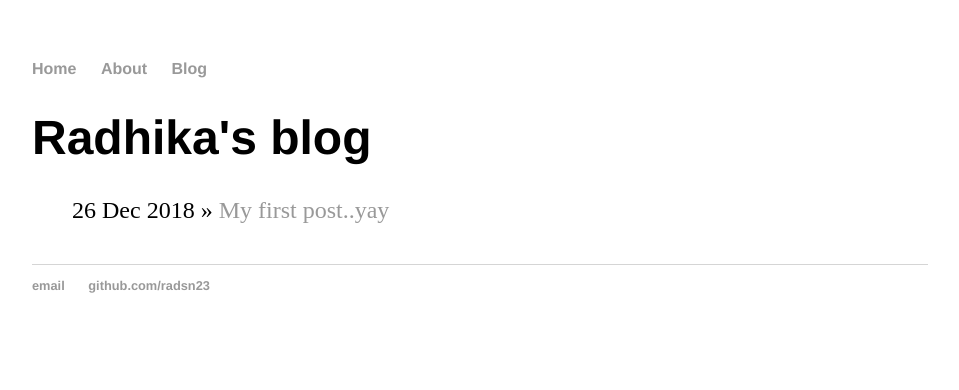
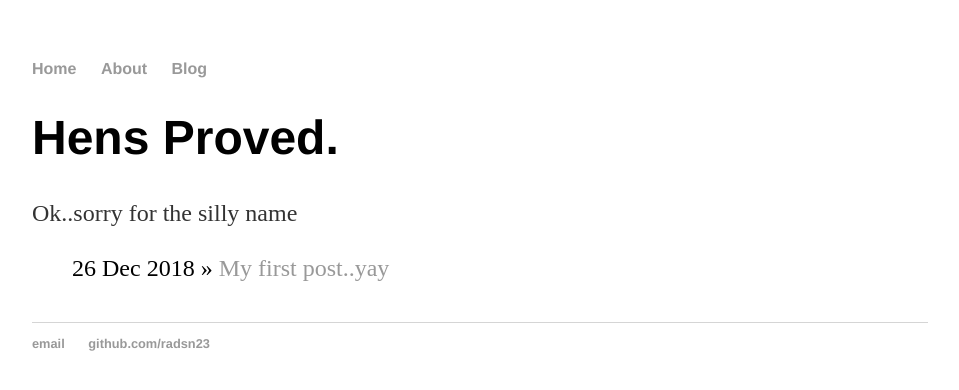
Before and after one commit to radsn23/radsn23.github.io, a Jekyll site: the page built from blog/index.html, in a window 1280 px wide. Shown: the top 390 px of the page, without its empty margins (160-1119 px from the left). Built offline with Jekyll 4.4.1, drawn with Linux system fonts in a browser that asks for light colours.

Commit message:
it's silly

```diff
--- a/blog/index.html
+++ b/blog/index.html
@@ -1,9 +1,10 @@
 ---
 layout: default
-title: Radhika's blog
+title: Hens Proved.
 ---
 	<h1>{{ page.title }}</h1>
-	<ul class="posts">
+    <p>Ok..sorry for the silly name</p>
+    <ul class="posts">
 
 	  {% for post in site.posts %}
 	    <li><span>{{ post.date | date_to_string }}</span> » <a href="{{ post.url }}" title="{{ post.title }}">{{ post.title }}</a></li>
```
